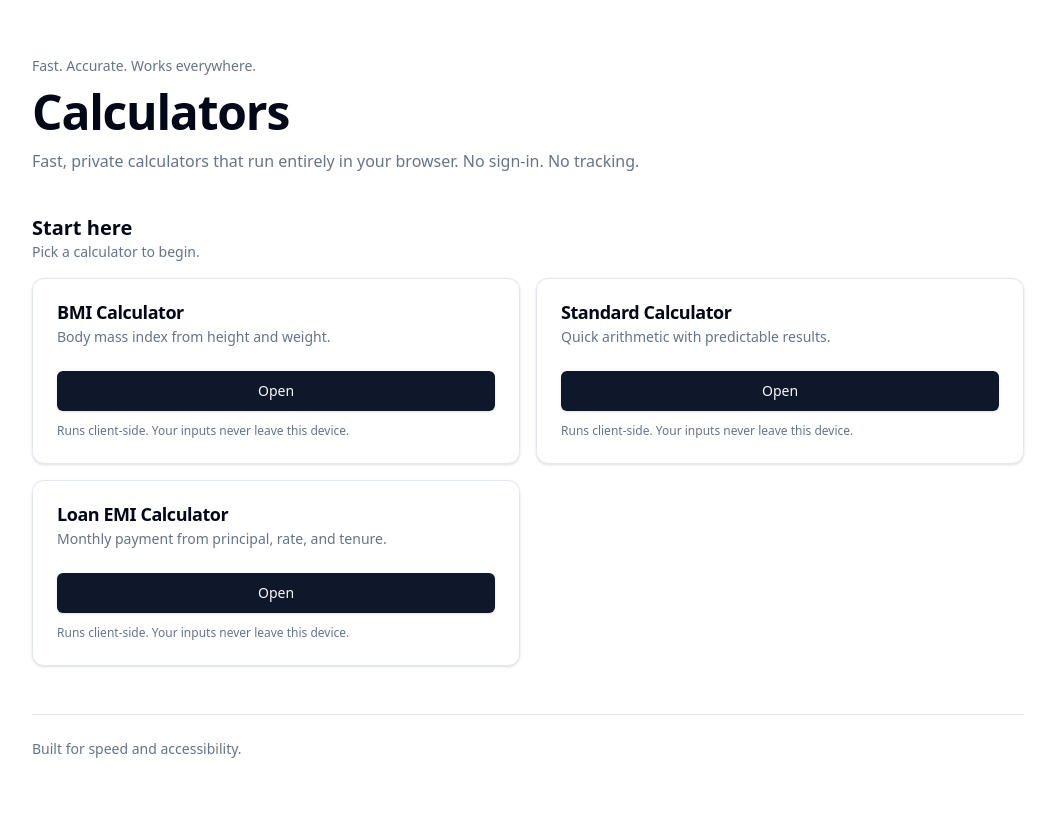
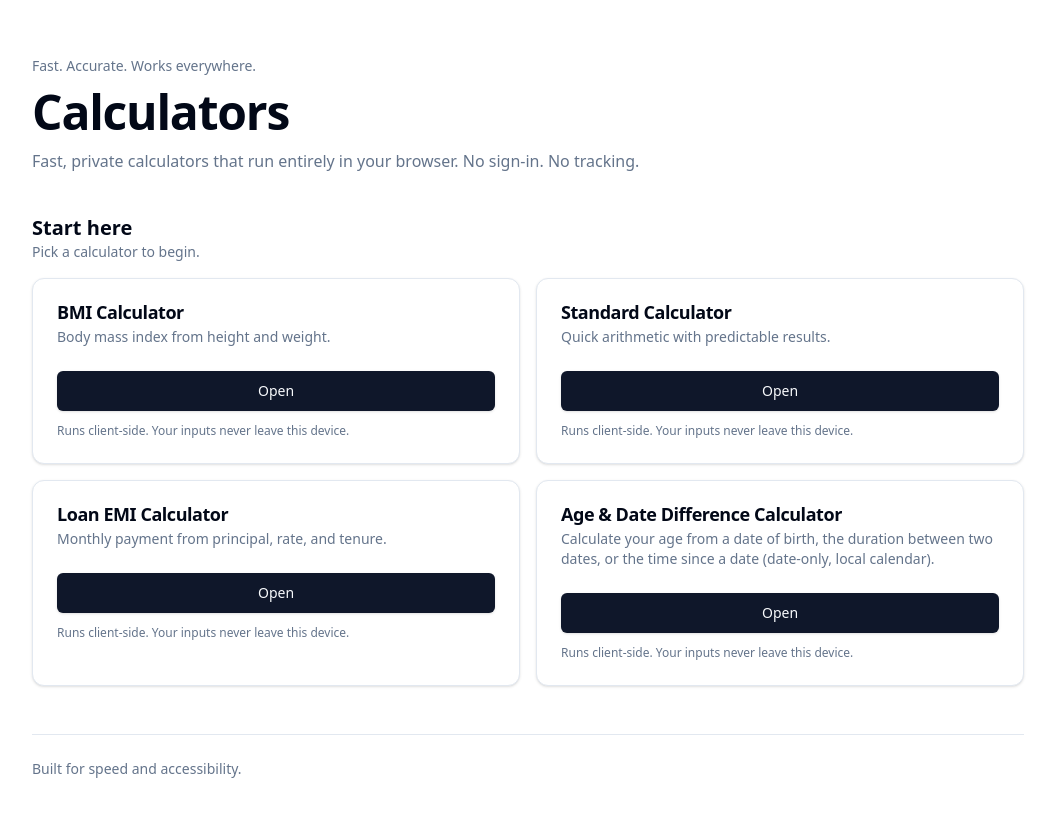
Before and after one commit to pavan-sh/client-side-calculators, a Next.js app: page / in a window 1280 px wide. Shown: the top 816 px of the page, without its empty margins (112-1167 px from the left). Built offline with nearby package versions, Linux system fonts and the light colour scheme.

Commit message:
Add age & date difference calculator

```diff
--- a/src/components/calculator/CalculatorPage.tsx
+++ b/src/components/calculator/CalculatorPage.tsx
@@ -44,6 +44,21 @@ function FieldControl({
     )
   }
 
+  if (field.type === 'date') {
+    return (
+      <Input
+        id={id}
+        aria-describedby={describedBy}
+        type="date"
+        value={value ?? ''}
+        min={field.min}
+        max={field.max}
+        onChange={(e) => onChange(e.target.value)}
+        disabled={disabled}
+      />
+    )
+  }
+
   return (
     <Input
       id={id}
@@ -70,16 +85,10 @@ function isHiddenByUnit(calcId: string, unit: string | undefined, fieldKey: stri
 
 export function CalculatorPage({ slug }: { slug: string }) {
   const calc = calculatorsBySlug[slug]
-  if (!calc) {
-    return (
-      <div className="mx-auto max-w-3xl">
-        <p className="text-sm text-muted-foreground">Calculator not found.</p>
-      </div>
-    )
-  }
   const reactId = useId()
 
   const defaults: FormValues = useMemo(() => {
+    if (!calc) return {}
     const d: FormValues = {}
     for (const f of calc.fields) {
       if (f.type === 'select') d[f.key] = f.options[0]?.value
@@ -90,6 +99,7 @@ export function CalculatorPage({ slug }: { slug: string }) {
   const [values, setValues] = useState<FormValues>(defaults)
 
   const parsed = useMemo(() => {
+    if (!calc) return { ok: false as const, error: new Error('Calculator not found') }
     try {
       return { ok: true as const, value: calc.schema.parse(values) }
     } catch (e) {
@@ -98,9 +108,18 @@ export function CalculatorPage({ slug }: { slug: string }) {
   }, [calc, values])
 
   const output = useMemo(() => {
+    if (!calc) return null
     if (!parsed.ok) return null
     return calc.compute(parsed.value)
   }, [parsed, calc])
+
+  if (!calc) {
+    return (
+      <div className="mx-auto max-w-3xl">
+        <p className="text-sm text-muted-foreground">Calculator not found.</p>
+      </div>
+    )
+  }
 
   const unit = values.unit
 
--- /dev/null
+++ b/src/lib/calculators/age.ts
@@ -0,0 +1,200 @@
+import { z } from 'zod'
+
+import type { CalculatorDefinition } from './types'
+
+const isoDateRegex = /^\d{4}-\d{2}-\d{2}$/
+
+const dateString = z
+  .preprocess((v) => {
+    if (v === '' || v == null) return undefined
+    return v
+  }, z.string().regex(isoDateRegex, 'Use YYYY-MM-DD'))
+  .optional()
+
+const schema = z.object({
+  dob: dateString,
+  startDate: dateString,
+  endDate: dateString,
+  sinceDate: dateString,
+})
+
+type DateParts = { y: number; m: number; d: number }
+
+function parseIsoDate(s: string): DateParts | null {
+  if (!isoDateRegex.test(s)) return null
+  const [yStr, mStr, dStr] = s.split('-')
+  const y = Number(yStr)
+  const m = Number(mStr)
+  const d = Number(dStr)
+  if (!Number.isFinite(y) || !Number.isFinite(m) || !Number.isFinite(d)) return null
+  if (m < 1 || m > 12) return null
+  if (d < 1 || d > 31) return null
+
+  // Validate actual calendar date (local calendar rules).
+  const dt = new Date(y, m - 1, d)
+  if (dt.getFullYear() !== y || dt.getMonth() !== m - 1 || dt.getDate() !== d) return null
+
+  return { y, m, d }
+}
+
+function toUtcMs(p: DateParts) {
+  return Date.UTC(p.y, p.m - 1, p.d)
+}
+
+function compareParts(a: DateParts, b: DateParts) {
+  if (a.y !== b.y) return a.y - b.y
+  if (a.m !== b.m) return a.m - b.m
+  return a.d - b.d
+}
+
+function daysInMonth(y: number, m: number) {
+  // m is 1-12
+  return new Date(y, m, 0).getDate()
+}
+
+function diffYmd(from: DateParts, to: DateParts) {
+  // Assumes from <= to.
+  let years = to.y - from.y
+  let months = to.m - from.m
+  let days = to.d - from.d
+
+  if (days < 0) {
+    months -= 1
+    const prevMonth = to.m - 1
+    const prevMonthYear = prevMonth === 0 ? to.y - 1 : to.y
+    const prevMonthNum = prevMonth === 0 ? 12 : prevMonth
+    days += daysInMonth(prevMonthYear, prevMonthNum)
+  }
+
+  if (months < 0) {
+    years -= 1
+    months += 12
+  }
+
+  return { years, months, days }
+}
+
+function plural(n: number, unit: string) {
+  return `${n} ${unit}${n === 1 ? '' : 's'}`
+}
+
+function formatYmd(d: { years: number; months: number; days: number }) {
+  return `${plural(d.years, 'year')}, ${plural(d.months, 'month')}, ${plural(d.days, 'day')}`
+}
+
+function todayParts(): DateParts {
+  const now = new Date()
+  return { y: now.getFullYear(), m: now.getMonth() + 1, d: now.getDate() }
+}
+
+export const ageCalculator: CalculatorDefinition<typeof schema> = {
+  id: 'age',
+  slug: 'age-date-difference',
+  title: 'Age & Date Difference Calculator',
+  description:
+    'Calculate your age from a date of birth, the duration between two dates, or the time since a date (date-only, local calendar).',
+  category: 'Time',
+  schema,
+  fields: [
+    {
+      key: 'dob',
+      label: 'Date of birth',
+      type: 'date',
+      hint: 'Used for age. Leave blank if you only need date differences.',
+    },
+    {
+      key: 'startDate',
+      label: 'Start date',
+      type: 'date',
+      hint: 'Used for duration between two dates.',
+    },
+    {
+      key: 'endDate',
+      label: 'End date',
+      type: 'date',
+    },
+    {
+      key: 'sinceDate',
+      label: 'Since date',
+      type: 'date',
+      hint: 'Used for “time since”. Compared to today on this device.',
+    },
+  ],
+  compute: (v) => {
+    const results: Array<{ label: string; value: string; note?: string }> = []
+    const today = todayParts()
+
+    // Age
+    if (v.dob) {
+      const dob = parseIsoDate(v.dob)
+      if (dob) {
+        const cmp = compareParts(dob, today)
+        if (cmp > 0) {
+          results.push({
+            label: 'Age',
+            value: '—',
+            note: 'Date of birth is in the future.',
+          })
+        } else {
+          const ymd = diffYmd(dob, today)
+          const totalDays = Math.floor((toUtcMs(today) - toUtcMs(dob)) / 86_400_000)
+          results.push({ label: 'Age', value: formatYmd(ymd) })
+          results.push({ label: 'Age (total days)', value: String(totalDays) })
+        }
+      }
+    }
+
+    // Duration between two dates
+    if (v.startDate && v.endDate) {
+      const a = parseIsoDate(v.startDate)
+      const b = parseIsoDate(v.endDate)
+      if (a && b) {
+        const cmp = compareParts(a, b)
+        const from = cmp <= 0 ? a : b
+        const to = cmp <= 0 ? b : a
+        const ymd = diffYmd(from, to)
+        const totalDays = Math.floor((toUtcMs(to) - toUtcMs(from)) / 86_400_000)
+
+        results.push({ label: 'Duration', value: formatYmd(ymd) })
+        results.push({ label: 'Duration (total days)', value: String(totalDays) })
+        if (cmp > 0) {
+          results.push({
+            label: 'Note',
+            value: 'Start date is after end date (computed using absolute difference).',
+          })
+        }
+      }
+    }
+
+    // Time since date
+    if (v.sinceDate) {
+      const since = parseIsoDate(v.sinceDate)
+      if (since) {
+        const cmp = compareParts(since, today)
+        if (cmp > 0) {
+          const ymd = diffYmd(today, since)
+          const totalDays = Math.floor((toUtcMs(since) - toUtcMs(today)) / 86_400_000)
+          results.push({ label: 'Time until date', value: formatYmd(ymd) })
+          results.push({ label: 'Time until date (total days)', value: String(totalDays) })
+        } else {
+          const ymd = diffYmd(since, today)
+          const totalDays = Math.floor((toUtcMs(today) - toUtcMs(since)) / 86_400_000)
+          results.push({ label: 'Time since date', value: formatYmd(ymd) })
+          results.push({ label: 'Time since date (total days)', value: String(totalDays) })
+        }
+      }
+    }
+
+    if (results.length === 0) return { results: [] }
+
+    return {
+      headline: 'Calculated using date-only (local calendar) values',
+      results,
+    }
+  },
+  seo: {
+    title: 'Age & Date Difference Calculator',
+    description:
+      'Calculate age from date of birth, duration between two dates, and time since a date. Runs entirely client-side.',
+  },
+}
--- a/src/lib/calculators/registry.ts
+++ b/src/lib/calculators/registry.ts
@@ -4,8 +4,9 @@ import type { CalculatorDefinition } from './types'
 import { bmiCalculator } from './bmi'
 import { standardCalculator } from './standard'
 import { emiCalculator } from './emi'
+import { ageCalculator } from './age'
 
-export const calculators = [bmiCalculator, standardCalculator, emiCalculator] as const
+export const calculators = [bmiCalculator, standardCalculator, emiCalculator, ageCalculator] as const
 
 export const calculatorsBySlug: Record<string, CalculatorDefinition<z.ZodTypeAny>> =
   Object.fromEntries(calculators.map((c) => [c.slug, c]))
--- a/src/lib/calculators/types.ts
+++ b/src/lib/calculators/types.ts
@@ -26,7 +26,13 @@ export type SelectField = FieldBase & {
   options: Array<{ label: string; value: string }>
 }
 
-export type Field = NumberField | SelectField
+export type DateField = FieldBase & {
+  type: 'date'
+  min?: string
+  max?: string
+}
+
+export type Field = NumberField | SelectField | DateField
 
 export type CalculatorDefinition<Schema extends z.ZodTypeAny> = {
   id: string
```
